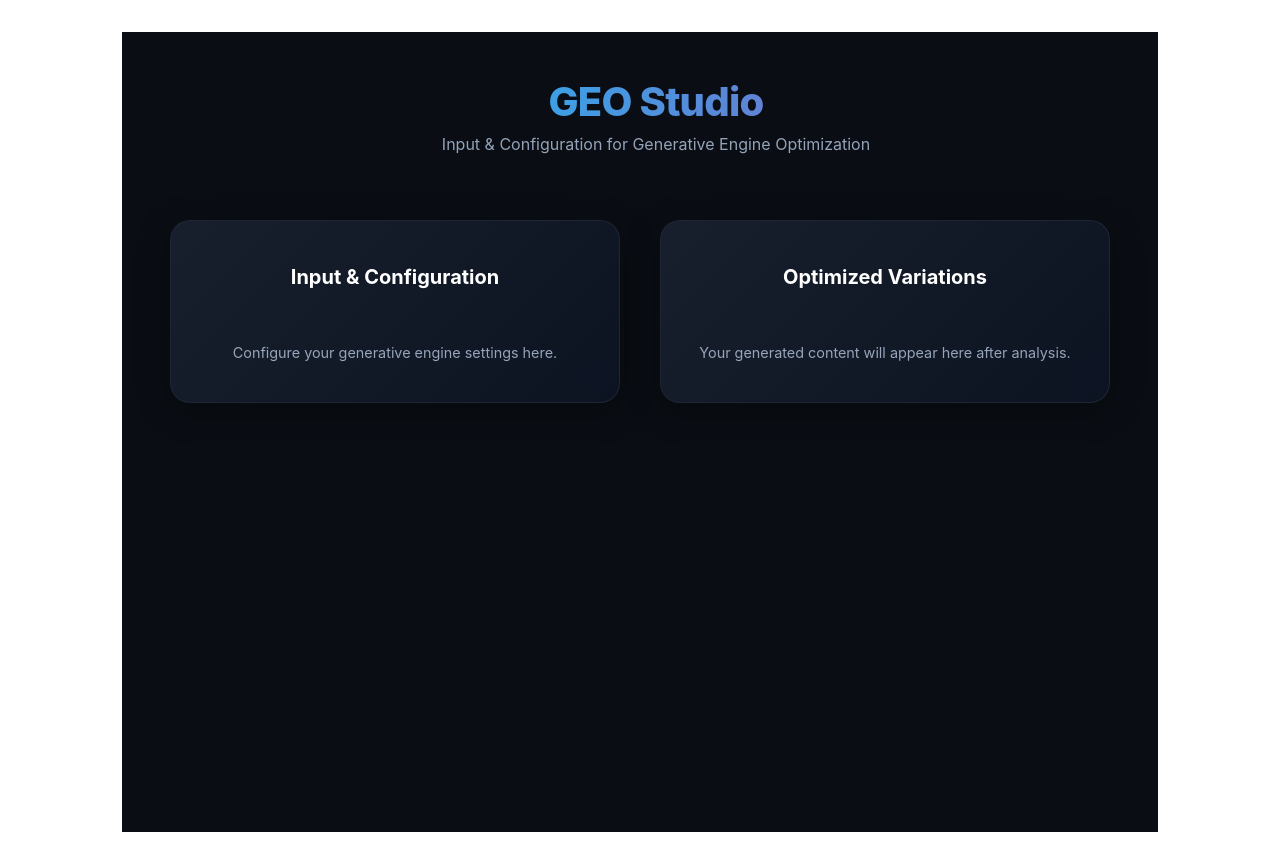
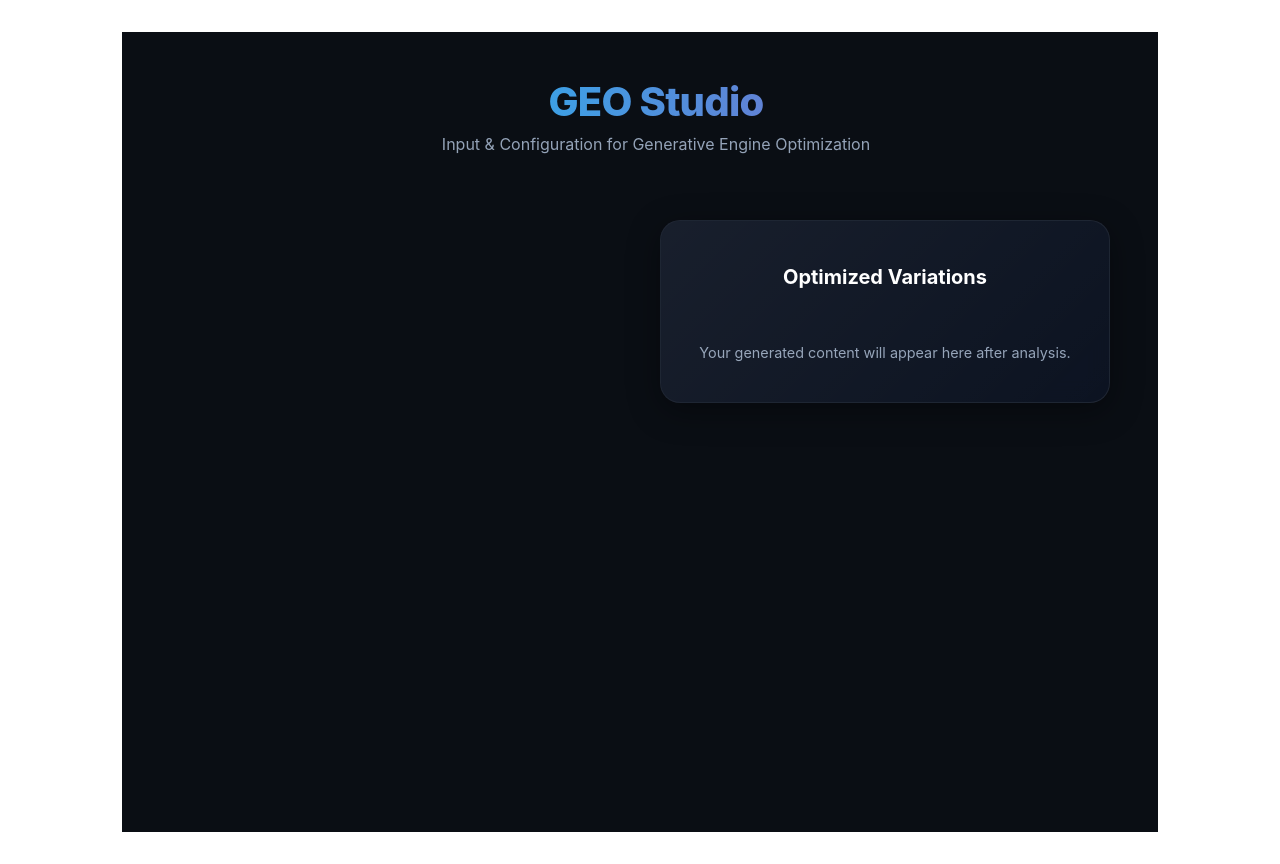
Before and after one commit to MalithAmodya/Orean_360_V1, a React (Vite) app: page / in a window 1280 px wide. Built offline with nearby package versions, Linux system fonts and the light colour scheme.

Commit message:
feat: Create LeftPanel component with initial structure and section placeholders.

```diff
--- a/src/LeftPanel.jsx
+++ b/src/LeftPanel.jsx
@@ -1,18 +1,34 @@
 import React from 'react';
 import GlassCard from './components/ui/GlassCard';
 
-const LeftPanel = () => {
+const LeftPanel = ({ formData, setFormData, onRun, isAnalyzing }) => {
     return (
-        <aside className="left-panel">
-            <GlassCard className="interactive">
-                <h2 style={{ fontSize: '1.25rem', marginBottom: '1rem' }}>Input & Configuration</h2>
-                <p style={{ color: 'var(--geo-text-secondary)', fontSize: '0.9rem' }}>
-                    Configure your generative engine settings here.
-                </p>
-            </GlassCard>
+        <aside className="left-panel" style={{ display: 'flex', flexDirection: 'column', gap: '2rem' }}>
+            <div className="section-group">
+                {/* A. Generative Engine Optimization Section */}
+                <div id="geo-engine-config">
+                    {/* Placeholder for Step 12 & 13 */}
+                </div>
+
+                {/* B. Campaign Settings Section */}
+                <div id="campaign-settings-config" style={{ marginTop: '2rem' }}>
+                    {/* Placeholder for Step 14 & 15 */}
+                </div>
+
+                {/* C. Advanced Options */}
+                <div id="advanced-config" style={{ marginTop: '2rem' }}>
+                    {/* Placeholder for Step 16 */}
+                </div>
+            </div>
+
+            {/* D. Run Action Area */}
+            <div className="action-area" style={{ marginTop: 'auto' }}>
+                {/* Placeholder for Step 18 */}
+            </div>
         </aside>
     );
 };
 
 
+
 export default LeftPanel;
```
